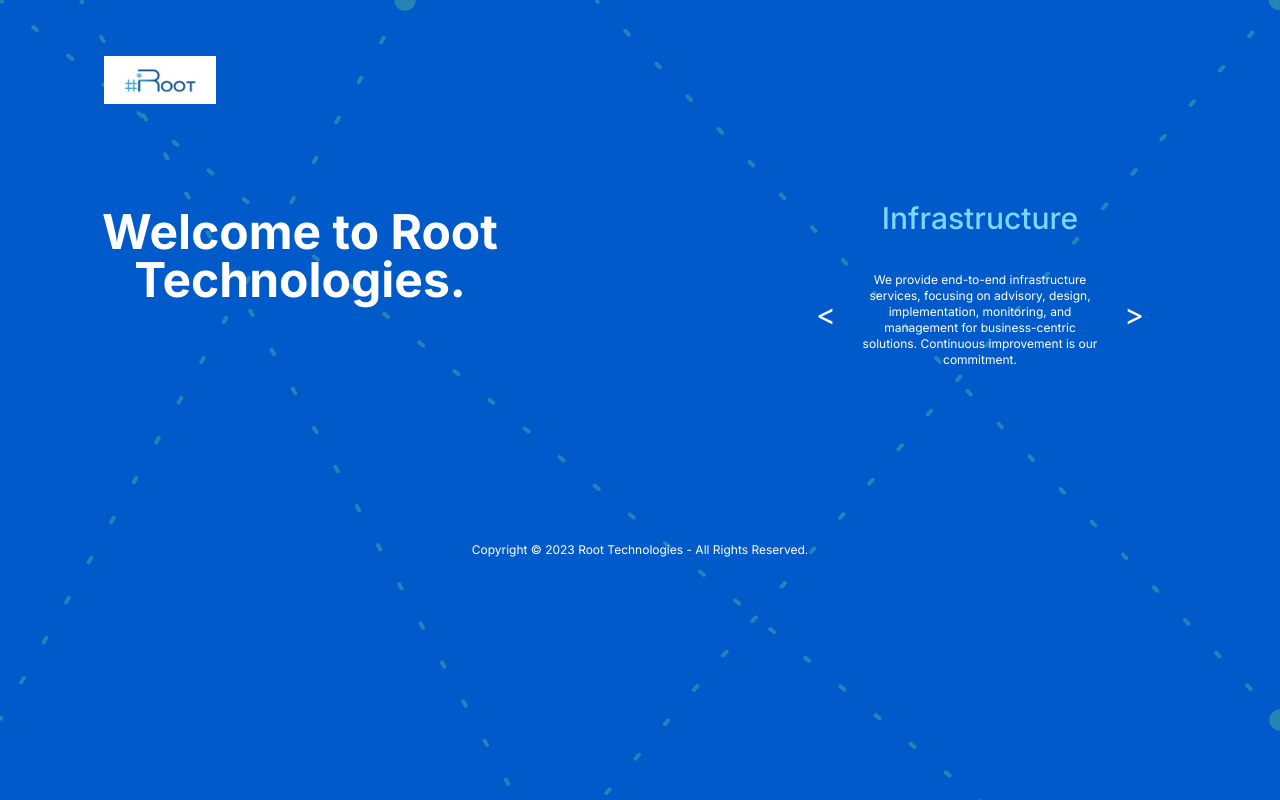
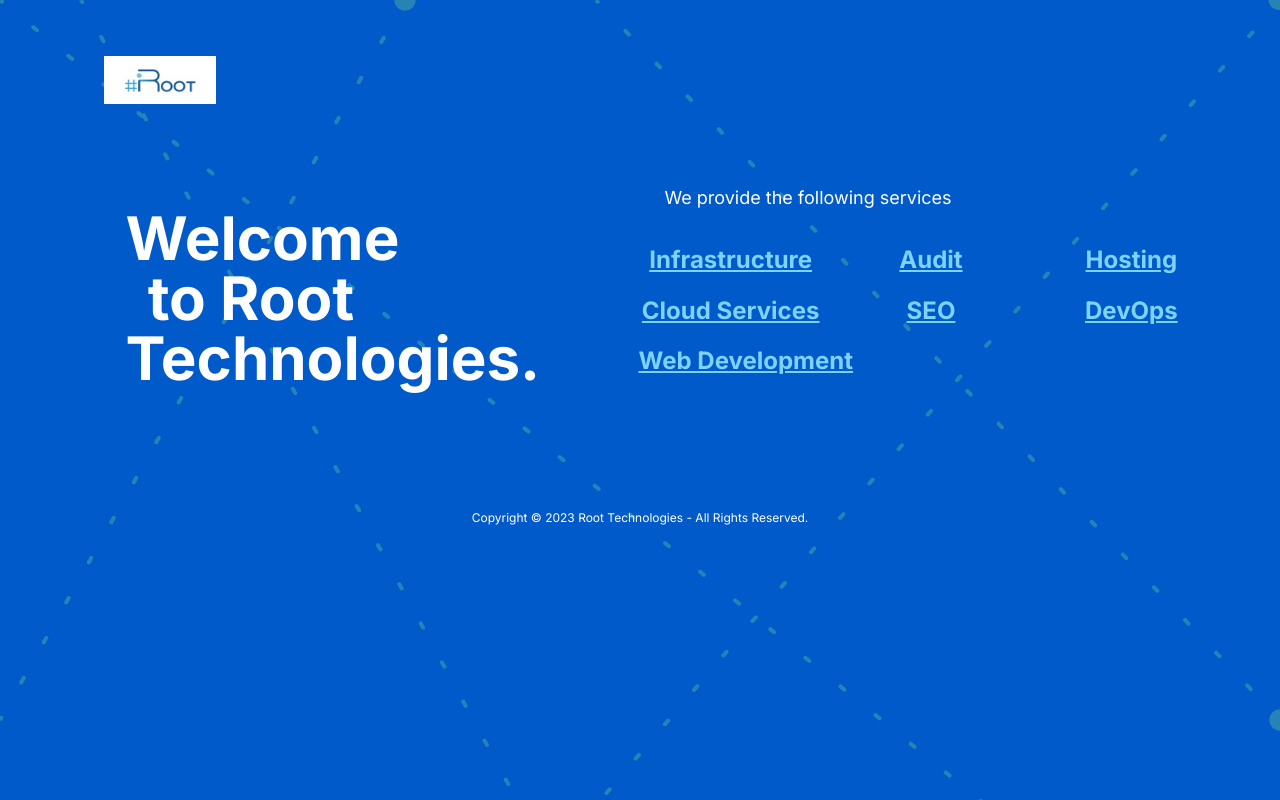
Before and after one commit to skd28/root_home, a Next.js app: page / in a window 1280 px wide. Built offline with nearby package versions, Linux system fonts and the light colour scheme.

Commit message:
update on heading content

```diff
--- a/app/components/New_Page.js
+++ b/app/components/New_Page.js
@@ -82,14 +82,14 @@ function New_Page() {
           />
         </div>
 
-        <div className="lg:grid lg:grid-cols-2 lg:mt-16 lg:gap-20">
-          <div className="mx-auto   ">
-            <h1 className="font-inter text-3xl font-bold my-4 text-white text-center xs:px-2 xs:text-4xl xs:py-10 sm:text-6xl md:text-7xl lg:text-5xl lg:py-0">
+        <div className="grid grid-flow-row lg:grid-flow-col lg:mt-16 lg:gap-20">
+          <div className="mx-auto  lg:w-1/2  ">
+            <h1 className="font-inter text-3xl font-bold my-4 text-white text-center xs:text-4xl xs:py-10 sm:text-6xl md:text-7xl lg:text-6xl  lg:py-0">
               Welcome to Root Technologies.
             </h1>
           </div>
 
-          <div className="flex flex-row xs:px-8 px-3 lg:px-60  mx-auto lg:w-3/5">
+          {/* <div className="flex flex-row xs:px-8 px-3 lg:px-60  mx-auto lg:w-3/5">
             <div className="">
               <button
                 className="text-white text-4xl py-40  xs:py-32 xs:text-5xl sm:text-6xl lg:text-3xl lg:py-28"
@@ -102,10 +102,10 @@ function New_Page() {
             <div className=" snap-x flex snap-mandatory overflow-scroll w-full xs:px-10 sm:px-16  scroll-smooth scrollbar-hide lg:px-0">
               <div className="snap-start  h-5/6 ">
                 <h1 className=" text-center text-3xl py-3 text-[#80D5FF] w-full xs:text-3xl sm:text-4xl md:text-7xl
-                 lg:text-3xl lg:py-0 lg:text-right  lg:h-20  lg:whitespace-nowrap">
+                 lg:text-3xl lg:py-0 lg:text-right   lg:h-20  lg:whitespace-nowrap">
                   {data[iterator].heading}
                 </h1>
-                <p className="text-base text-white  text-center px-4   sm:text-xl md:text-2xl lg:text-xs">
+                <p className="text-base text-white  text-center px-4  sm:text-xl md:text-2xl lg:text-xs">
                   {data[iterator].content}
                 </p>
               </div>
@@ -118,7 +118,22 @@ function New_Page() {
                 {">"}
               </button>
             </div>
+          </div> */}
+
+         <div className="grid grid-flow-row mx-6 ">
+          <div class="lg:w-[404px] lg:h-[27px]  w-[100%] text-white text-lg font-normal font-inter text-center">We provide the following services</div>
+          <div class="lg:w-[650px] lg:h-[200px] w-[100%] p-[5%] grid grid-cols-2 sm:grid-cols-2 lg:grid-cols-3 justify-start items-start lg:gap-10 gap-3 text-left">
+            <div class="text-center text-sky-300 lg:text-2xl text-base xs:text-xl font-bold font-inter underline ">Infrastructure</div>
+            <div class="text-center text-sky-300 lg:text-2xl text-base xs:text-xl font-bold font-inter underline "> Audit</div>
+            <div class="text-center text-sky-300 lg:text-2xl text-base xs:text-xl font-bold font-inter underline ">Hosting</div>
+            <div class="text-center text-sky-300 lg:text-2xl text-base xs:text-xl font-bold font-inter underline whitespace-nowrap">Cloud Services</div>
+            <div class="text-center text-sky-300 lg:text-2xl text-base xs:text-xl font-bold font-inter underline">SEO</div>
+            <div class="text-center text-sky-300 lg:text-2xl text-base  xs:text-xl font-bold font-inter underline">DevOps</div>
+            <div class="text-center text-sky-300 lg:text-2xl text-base xs:text-xl font-bold font-inter underline whitespace-nowrap"> Web Development</div>
           </div>
+          </div>
+
+
         </div>
 
         <p className="text-xs leading-5 text-white  text-center py-14 xs:py-20 lg:py-24 px-20">
--- a/tailwind.config.js
+++ b/tailwind.config.js
@@ -20,6 +20,7 @@ module.exports = {
 
         ...defaultTheme.screens,
       },
+
     },
   },
   plugins: [
```
